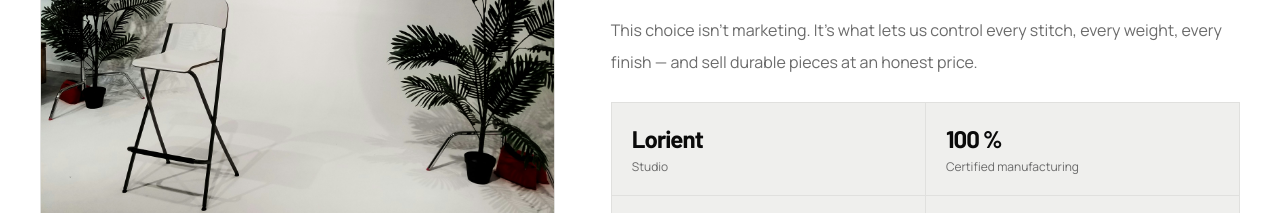
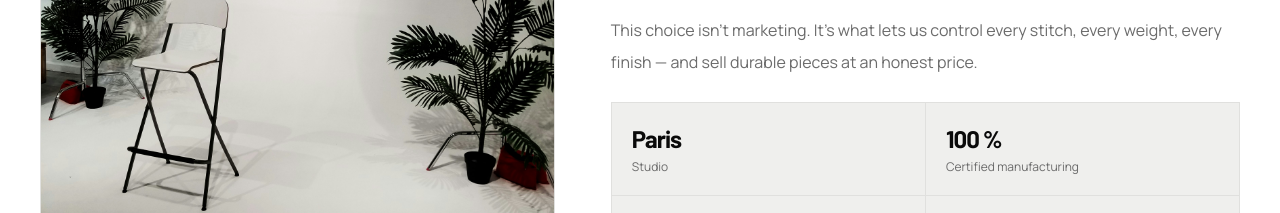
Before and after one commit to costenoble/nukodemo2, a Next.js app: page /en/histoire in a window 1280 px wide. Shown: the part 3100-3313 px from the top of the page. Built offline with nearby package versions, Linux system fonts and the light colour scheme; no server answers; a web font is replaced by a local one.

Commit message:
Histoire : stat studio Lorient → Paris
Co-Authored-By: Claude Sonnet 4.6 <noreply@anthropic.com>

```diff
--- a/app/[locale]/histoire/page.js
+++ b/app/[locale]/histoire/page.js
@@ -87,7 +87,7 @@ export default async function HistoirePage({ params }) {
           </div>
           <div className="grid grid-cols-2 gap-px overflow-hidden border border-outline bg-outline">
             {[
-              { value: "Lorient", key: "statWorkshop" },
+              { value: "Paris", key: "statWorkshop" },
               { value: "100 %", key: "statManual" },
               { value: locale === "en" ? "Batch" : "Série", key: "statProduction" },
               { value: "0", key: "statStock" }
```
